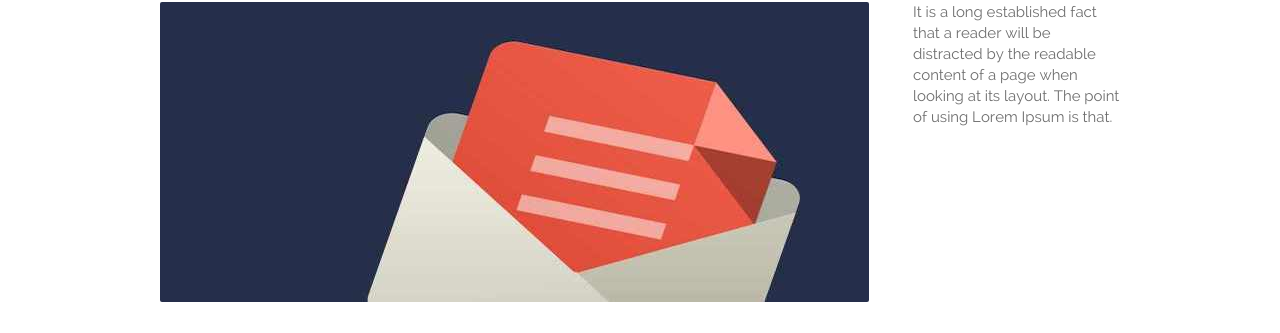
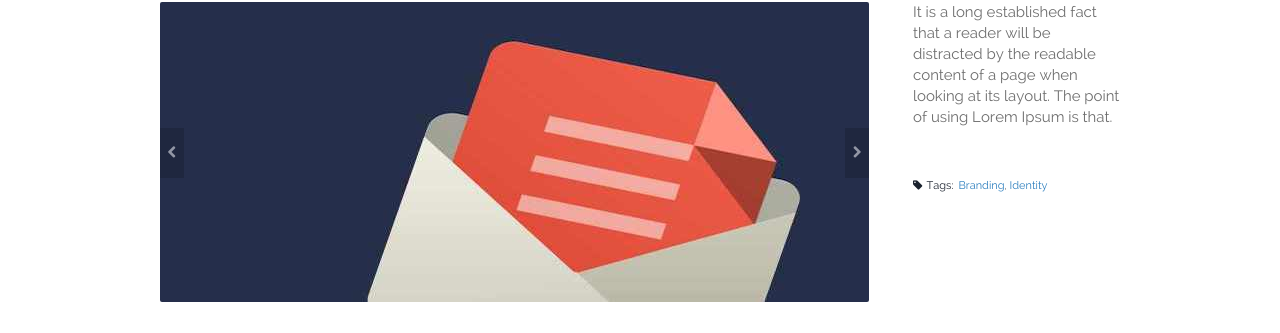
Before and after one commit to dtmtx/dtmtx.github.io, a Jekyll site: the page built from financial-services.html, in a window 1280 px wide and 1360 px high. Shown: the part 227-560 px from the top of the window. Built offline with Jekyll 4.4.1, drawn with Linux system fonts in a browser that asks for light colours; Markdown is read by kramdown in place of the engine named in the settings.

Commit message:
add back tags and image scroll

```diff
--- a/financial-services.html
+++ b/financial-services.html
@@ -46,10 +46,10 @@ menugroup: industries
 								<!-- ~~~~~~~~~~~~~~~~~ -->
 								<!-- Slide Controls -->
 								<!-- ~~~~~~~~~~~~~~~~~ -->
-								<!--div class="portfolio-blog-slider-controls">
+								<div class="portfolio-blog-slider-controls">
 									<div id="portfolio-blog-slider-prev"><a class="bx-prev" href="">Prev</a></div>
 									<div id="portfolio-blog-slider-next"><a class="bx-next" href="">Next</a></div>
-								</div-->
+								</div>
 								<!-- ~~~~~~~~~~~~~~~~~ -->
 								<!-- END Slide Controls -->
 								<!-- ~~~~~~~~~~~~~~~~~ -->
@@ -69,11 +69,11 @@ menugroup: industries
 							<!-- Project URL Button -->
 							<!--a href="#" class="button accent"><i class="fa fa-external-link"></i>Visit Project URL</a-->
 							<!-- Tags -->
-							<!--div class="portfolio-tags">
+							<div class="portfolio-tags">
 								<div class="portfolio-tags-title">Tags:</div>
 								<a href="#">Branding</a>,
 								<a href="#">Identity</a>
-							</div-->
+							</div>
 						</div>
 						<!-- ~~~~~~~~~~~~~~~~~~~~~~~~~~~~~~~ -->
 						<!-- END Details Column -->
```
